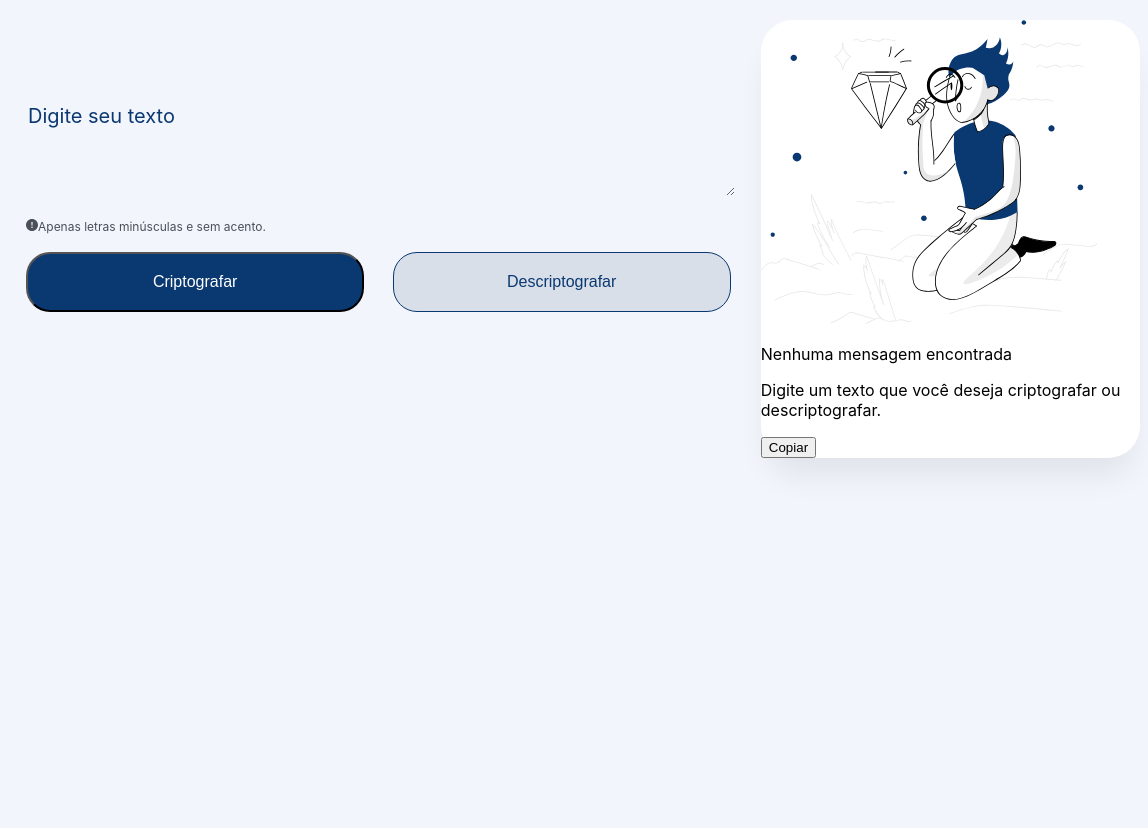
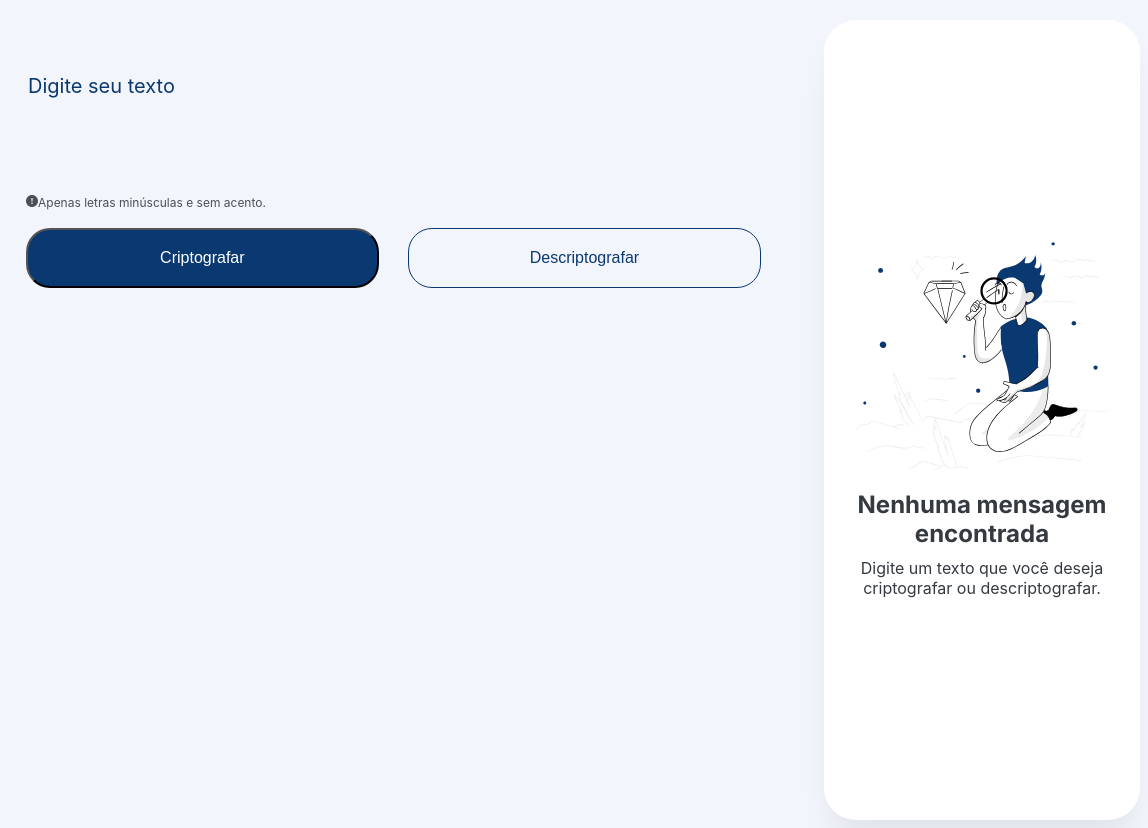
Before and after one commit to suriiipingu/decodificador-de-texto-ONE, a plain HTML site: page index.html in a window 1280 px wide. Shown: the full height of the page, 132-1280 px from the left. Before the commit the page ends 800 px from the top, so only its background shows below. Drawn offline with Linux system fonts and the light colour scheme; a web font is replaced by a local one.

Commit message:
introducao-javascript

```diff
--- a/index.html
+++ b/index.html
@@ -1,13 +1,16 @@
 <!DOCTYPE html>
-<html>
+<html lang="pt-br">
     <head>
         <meta charset="UTF-8">
         <meta http-equiv="X-UA-Compatible" content="IE=edge">
         <meta name="viewport" content="width=device-width, initial-scale=1.0">
         <link rel="stylesheet" type="text/css" href="style.css">
+        <script src="script.js"></script>
         <title>Decodificador de texto</title>
     </head>
     <body>
+        <header></header>
+        <main>
             <!-- corpo 1 e corpo 2 -->
             <div id="container">
                 <div id="box1">
@@ -36,28 +39,31 @@
                 </div>
                 <div id="box2">
                     <!-- div normal -->
-                <div>
-                    <div>
+                    <div id="box-filho-2">
                             <!-- imagem -->
-                        <img src="imgs/img_pessoa_lupa.svg" alt="Imagem de uma pessoa segurando uma lupa, olhando para um diamante" id="img">
-                    </div>
-
+                            <img class="responsivo" src="imgs/img_pessoa_lupa.svg" alt="Imagem de uma pessoa segurando uma lupa, olhando para um diamante">
                         <!-- informação -->
-                    <div>
-                        <p>Nenhuma mensagem encontrada</p>
-                        <p>Digite um texto que você deseja criptografar ou descriptografar.</p>
+                        <div class="responsivo">
+                            <p id="txt-inf-1">Nenhuma mensagem encontrada</p>
+                            <p id="txt-inf-2">Digite um texto que você deseja criptografar ou descriptografar.</p>
                         </div>
                     </div>
 
                     <!-- div escondida -->
-                <div>
+                    <div id="box-filho-escondido">
                         <!-- paragrafo de mensagem (escondido) -->
-                    <p></p>
+                        <p>
+                            Lorem ipsum dolor sit amet, consectetur adipiscing elit. Orci montes,
+                            sit et diam risus scelerisque vitae est. Tortor maecenas nunc ut laoreet.
+                            Eget diam mauris quam quisque ut eget fringilla sit elit.
+                            Libero, sodales duis fames id diam feugiat aliquet non egestas.
+                        </p>
 
                         <!-- botao para copiar (escondido) -->
-                    <button onclick="">Copiar</button>
+                        <button id="btn_cop" oncSlick="">Copiar</button>
                     </div>
                 </div>
             </div>
+        </main>
     </body>
 </html>
--- /dev/null
+++ b/script.js
@@ -0,0 +1,15 @@
+function criptografar(){
+
+}
+
+function descriptografar(){
+
+}
+
+function copiar(){
+
+}
+
+function limparCampo(){
+
+}
--- a/style.css
+++ b/style.css
@@ -1,6 +1,11 @@
 @font-face {
     font-family: 'Inter';
     src: url('fonts/Inter-4.0/InterVariable.ttf') format('truetype');
+}
+
+@font-face {
+    font-family: 'Inter-bold';
+    src: url('fonts/Inter-4.0/web/Inter-Bold.woff2') format('truetype');
 }
 
 body {
@@ -16,24 +21,11 @@ body {
 
 #box1{
     width: 70%;
-    height: 100%;
-}
-
-#box2{
-    align-items: center;
-    background-color: white;
-    box-shadow: 0px 24px 32px -8px rgba(0, 0, 0, 0.08);
-    width: 30%;
-    height: 100%;
-    top: 40px;
-    left: 1000px;
-    border-radius: 32px;
-    opacity: 0px;
-
+    height: 70vh;
 }
 
 #box-filho{
-    margin: 30px;
+    height: 100%;
     margin-left: 150px;
     text-align: center;
 }
@@ -41,11 +33,12 @@ body {
 textarea{
     font-family: 'Inter';
     width: 100%;
-    height: 90px;
+    max-height: 70vh;
     background-color: transparent;
     border: none;
     font-size: 20px;
-    resize: vertical;
+    resize:none;
+    overflow: auto;
 }
 
 textarea:focus{
@@ -77,9 +70,9 @@ textarea:focus{
 
 
 #botoes{
-    display: flex; /* Ativa o layout flexível */
-    justify-content: space-between; /* Espaçamento uniforme entre os botões */
-    width: 100%; /* Largura total do contêiner */
+    display: flex;
+    justify-content: space-between;
+    width: 100%;
 }
 
 .botao{
@@ -98,7 +91,74 @@ textarea:focus{
 
 #btn_descript{
     border: 1px solid rgba(10, 56, 113, 1);
-    background: rgba(216, 223, 232, 1);
+    background: transparent;
     color: rgba(10, 56, 113, 1);
     width: 48%;
 }
+
+/* corpo 2 */
+
+#box2{
+    display: flex;
+    justify-content: center;
+    align-items: center;
+    background-color: white;
+    box-shadow: 0px 24px 32px -8px rgba(0, 0, 0, 0.08);
+    width: 25%;
+    height:100vh;
+    border-radius: 32px;
+
+}
+
+#box-filho-2 {
+    display: flex;
+    flex-direction: column;
+    justify-content: center;
+    align-items: center;
+    width: 100%;
+}
+
+.responsivo {
+    width: 80%;
+}
+
+@media (max-width: 768px) {
+    #box2 {
+        width: 100%;
+    }
+
+    .responsivo {
+        width: 90%;
+    }
+}
+
+#txt-inf-1{
+    font-family: "Inter-bold";
+    color: rgba(52, 58, 64, 1);
+    font-size: 24px;
+    text-align: center;
+    margin: 0;
+    margin-top: 20px;
+    margin-bottom: 10px;
+}
+
+#txt-inf-2{
+    color: rgba(52, 58, 64, 1);
+    font-size: 16px;
+    text-align: center;
+    margin: 0;
+}
+
+#btn_cop{
+   border: 1px solid rgba(10, 56, 113, 1);
+   border-radius: 24px;
+   width: 100%;
+   height: 65px;
+   font-size: 16px;
+   background-color: transparent;
+   color: rgba(10, 56, 113, 1);
+}
+
+#box-filho-escondido{
+    display: none;
+}
```
Lines whose indentation alone changed are shown as unchanged.
